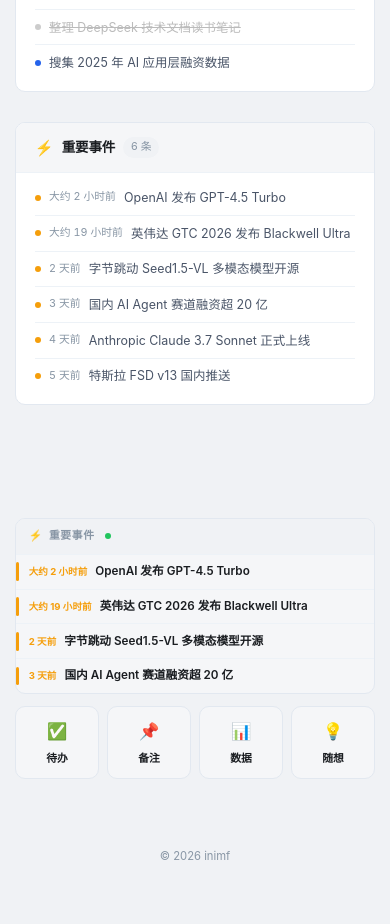
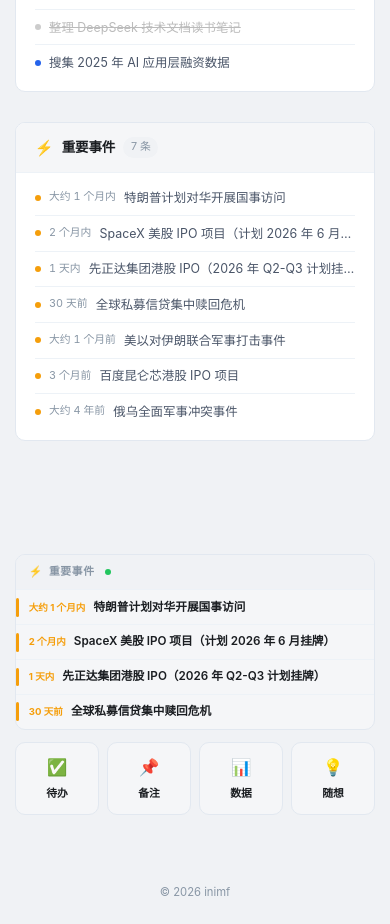
Before and after one commit to web1286/inimf-blog, a Next.js app: page /archive in a window 390 px wide. Shown: the part 1660-2584 px from the top of the page. Before the commit the page ends 2548 px from the top, so only its background shows below. Built offline with nearby package versions, Linux system fonts and the light colour scheme.

Commit message:
feat: update events data with real content + mobile feed style

```diff
--- a/data/events.ts
+++ b/data/events.ts
@@ -1,38 +1,51 @@
 export interface EventItem {
-  datetime: string  // ISO 8601，如 "2026-03-30T14:00:00"
-  title: string
-  content?: string
+  datetime: string  // ISO 8601，时间线排序用
+  title: string     // 事件标题
+  status?: string   // 状态标签：如「突发重大」「持续发酵」「等待落地」
+  content?: string  // 补充说明（可选）
 }
 
 export const EVENTS: EventItem[] = [
   {
-    datetime: '2026-03-30T10:15:00',
-    title: 'OpenAI 发布 GPT-4.5 Turbo',
-    content: '推理速度提升 40%，上下文窗口扩展至 256K，多模态能力全面升级。',
+    datetime: '2026-05-14T00:00:00+08:00',
+    status: '等待落地',
+    title: '特朗普计划对华开展国事访问',
+    content: '特朗普计划于该日期对华开展国事访问，相关筹备工作有序推进。',
   },
   {
-    datetime: '2026-03-29T16:30:00',
-    title: '英伟达 GTC 2026 发布 Blackwell Ultra',
-    content: 'GB300 架构，单卡 HBM4 内存 288GB，AI 训练性能较上代翻倍。',
+    datetime: '2026-06-01T00:00:00+08:00',
+    status: '等待落地',
+    title: 'SpaceX 美股 IPO 项目（计划 2026 年 6 月挂牌）',
+    content: '2026-03-25 官方披露拟近期向 SEC 提交招股书，预计募资最高 750 亿美元，有望成为全球史上最大规模 IPO。',
   },
   {
-    datetime: '2026-03-28T09:00:00',
-    title: '字节跳动 Seed1.5-VL 多模态模型开源',
-    content: '图文理解能力接近 GPT-4o，推理效率显著优化，Apache 2.0 协议。',
+    datetime: '2026-04-01T00:00:00+08:00',
+    status: '等待落地',
+    title: '先正达集团港股 IPO（2026 年 Q2-Q3 计划挂牌）',
+    content: '已启动港股上市筹备，计划年内完成挂牌，拟募资约 100 亿美元，为 2026 年港股核心大额 IPO 项目。',
   },
   {
-    datetime: '2026-03-27T14:00:00',
-    title: '国内 AI Agent 赛道融资超 20 亿',
-    content: '一周内多家 Agent 初创完成融资，Pre-A 轮估值中位数约 2 亿人民币。',
+    datetime: '2026-03-01T00:00:00+08:00',
+    status: '持续发酵',
+    title: '全球私募信贷集中赎回危机',
+    content: '黑石、贝莱德等华尔街头部机构密集遭遇超百亿级赎回申请，行业流动性风险加剧。',
   },
   {
-    datetime: '2026-03-26T11:45:00',
-    title: 'Anthropic Claude 3.7 Sonnet 正式上线',
-    content: '推出「扩展思维」模式，复杂推理任务成功率较 3.5 提升 23%。',
+    datetime: '2026-02-28T00:00:00+08:00',
+    status: '突发重大',
+    title: '美以对伊朗联合军事打击事件',
+    content: '美国直接参战对伊朗发起军事打击，伊朗最高领袖遇袭身亡，中东地缘局势全面升级。',
   },
   {
-    datetime: '2026-03-25T08:00:00',
-    title: '特斯拉 FSD v13 国内推送',
-    content: '城区道路端到端自动驾驶能力大幅提升，接管率下降至历史最低。',
+    datetime: '2026-01-01T00:00:00+08:00',
+    status: '等待落地',
+    title: '百度昆仑芯港股 IPO 项目',
+    content: '以保密形式向港交所递交主板上市申请，正式启动港股上市流程。',
+  },
+  {
+    datetime: '2022-02-24T00:00:00+08:00',
+    status: '持续发酵',
+    title: '俄乌全面军事冲突事件',
+    content: '俄乌冲突全面爆发，地缘政治风险持续向全球市场外溢。',
   },
 ]
```
